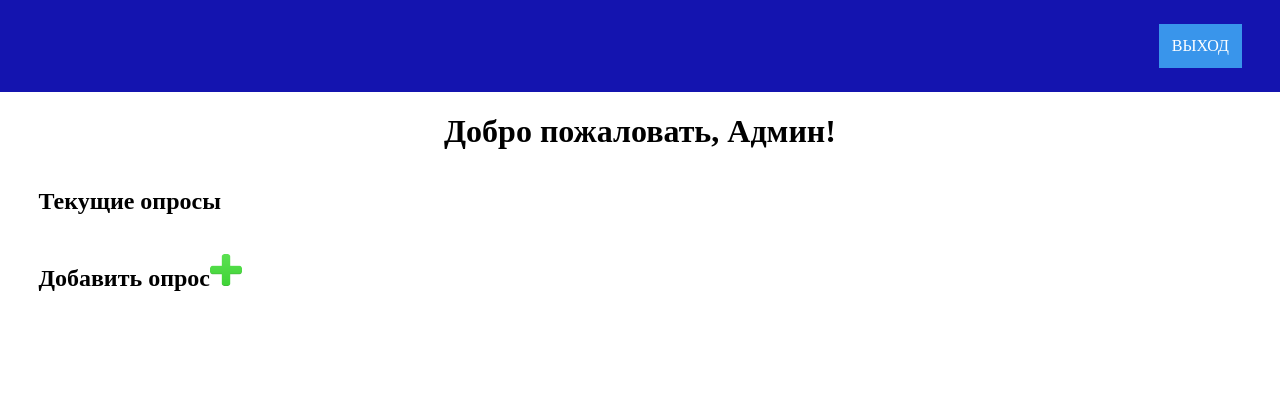
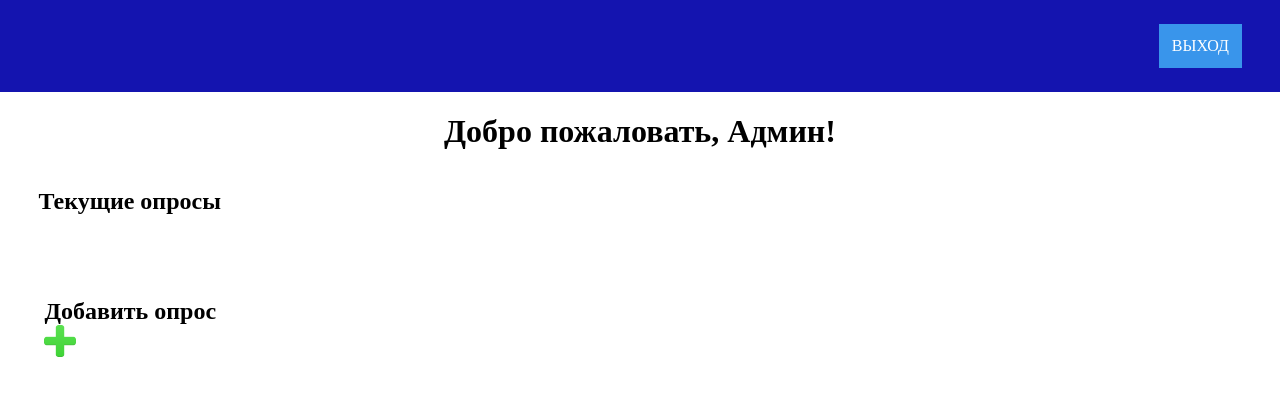
Before and after one commit to DimaDanilov/phpexam, a PHP site: page /admin_page.php in a window 1280 px wide. Shown: the top 396 px of the page. Run offline with PHP 8.4, Linux system fonts and the light colour scheme; the visitor is signed in with stand-in values (Sample User, id 1); data that the repository does not hold is empty.

Commit message:
link fix

```diff
--- a/styles/admin_page.css
+++ b/styles/admin_page.css
@@ -37,6 +37,8 @@ body{
 
 .questions_title_link{
     text-decoration: none;
+    display: inline-block;
+    margin: 3%;
 }
 
 .quiz_table{
```
